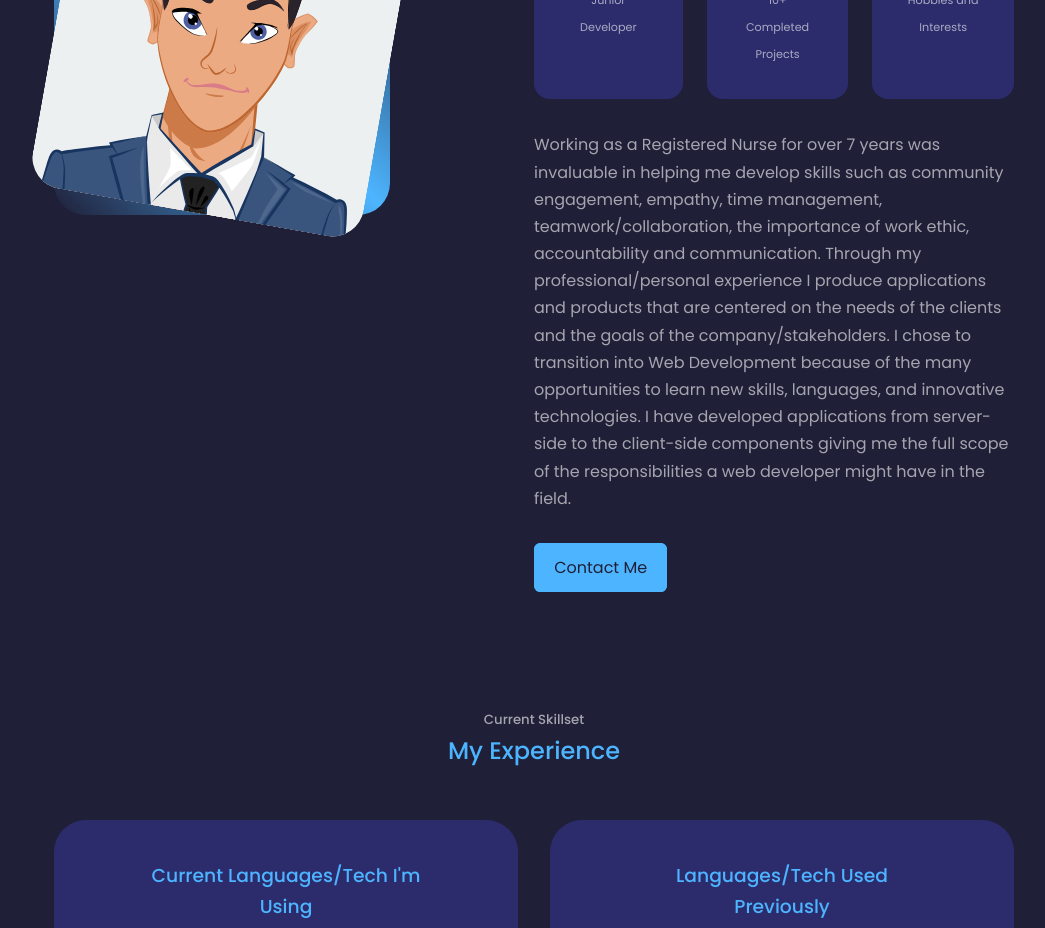
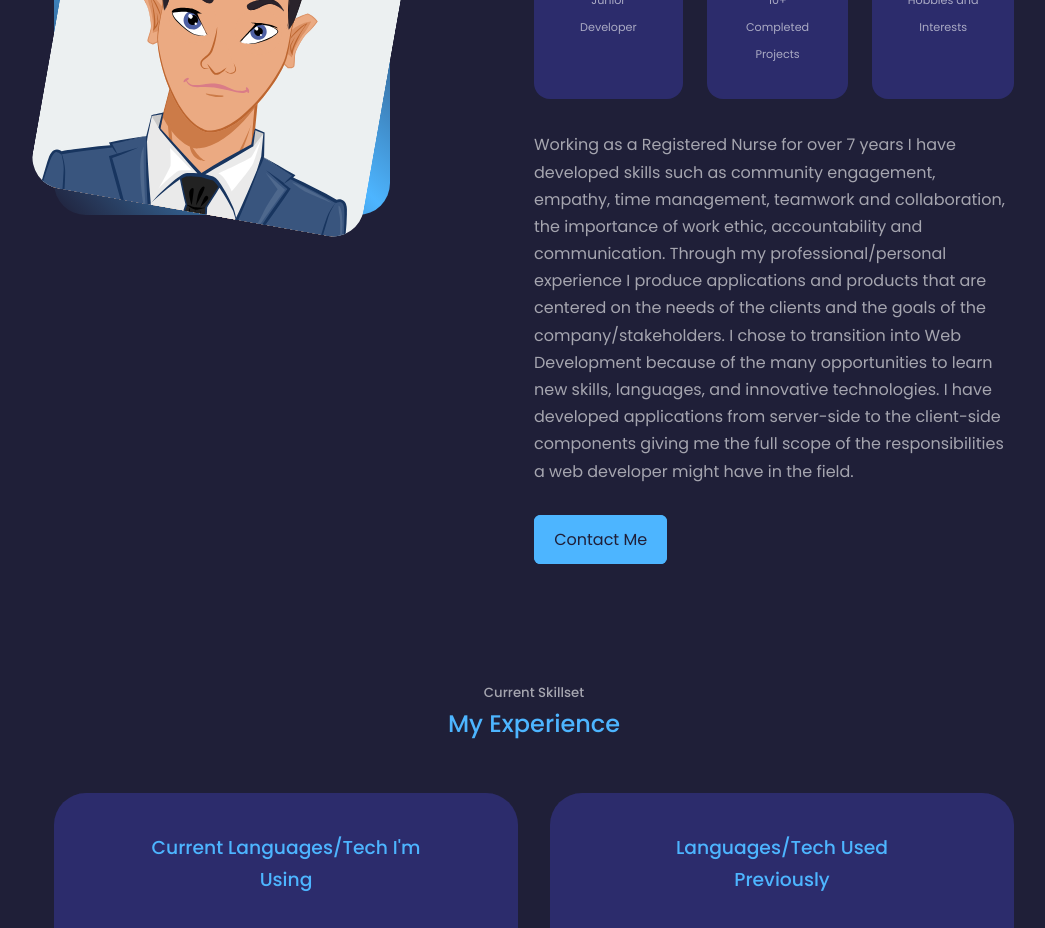
Before and after one commit to legacycultivated/react-portfolio-lyman, a React (Create React App) app: page / in a window 1280 px wide. Shown: the part 1160-2088 px from the top of the page, without its empty margins (106-1151 px from the left). Built offline with nearby package versions, Linux system fonts and the light colour scheme.

Commit message:
Update About.jsx

```diff
--- a/src/components/about/About.jsx
+++ b/src/components/about/About.jsx
@@ -36,17 +36,17 @@ const About = () => {
           </div>
 
           <p>
-            Working as a Registered Nurse for over 7 years was invaluable in
-            helping me develop skills such as community engagement, empathy,
-            time management, teamwork/collaboration, the importance of work
-            ethic, accountability and communication. Through my
-            professional/personal experience I produce applications and products
-            that are centered on the needs of the clients and the goals of the
-            company/stakeholders. I chose to transition into Web Development
-            because of the many opportunities to learn new skills, languages,
-            and innovative technologies. I have developed applications from
-            server-side to the client-side components giving me the full scope
-            of the responsibilities a web developer might have in the field.
+            Working as a Registered Nurse for over 7 years I have developed
+            skills such as community engagement, empathy, time management,
+            teamwork and collaboration, the importance of work ethic,
+            accountability and communication. Through my professional/personal
+            experience I produce applications and products that are centered on
+            the needs of the clients and the goals of the company/stakeholders.
+            I chose to transition into Web Development because of the many
+            opportunities to learn new skills, languages, and innovative
+            technologies. I have developed applications from server-side to the
+            client-side components giving me the full scope of the
+            responsibilities a web developer might have in the field.
           </p>
           <a href="contact" className="btn btn-primary">
             Contact Me
```
